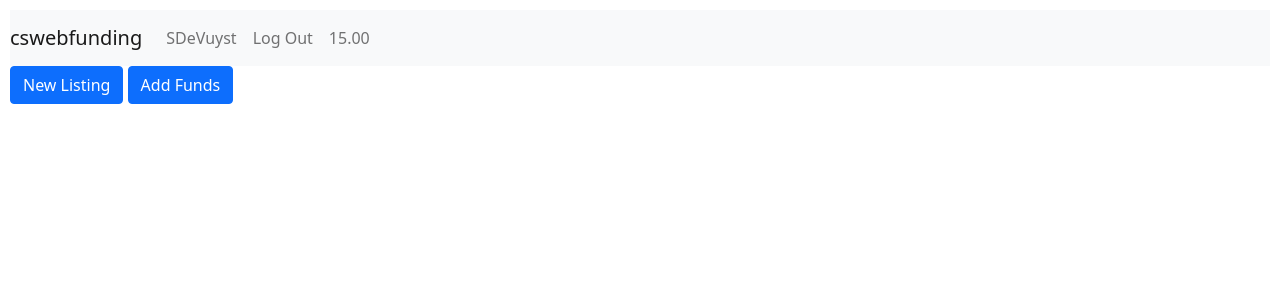
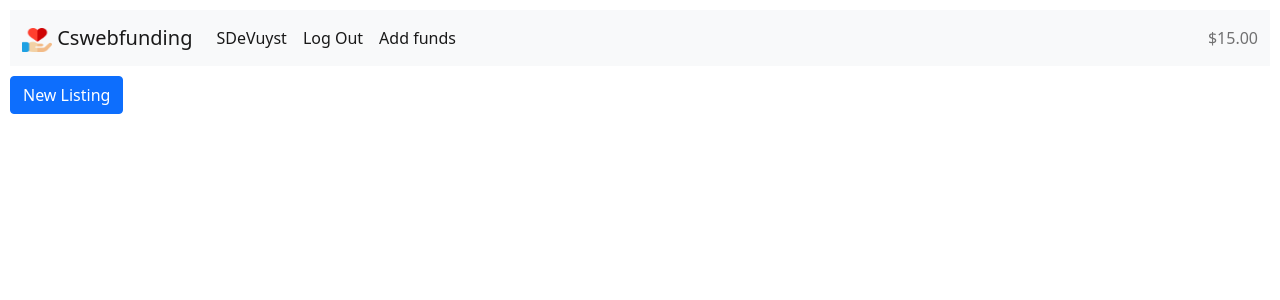
Before and after one commit to SDeVuyst/CS50W-final-project, a Django app: page / in a window 1280 px wide. Shown: the top 300 px of the page. Run offline with Django 3.2, Linux system fonts and the light colour scheme; a user stored in the database is signed in.

Commit message:
changed funding button and bugfixes

```diff
--- a/FINAL PROJECT/cswebfunding/models.py
+++ b/FINAL PROJECT/cswebfunding/models.py
@@ -5,6 +5,7 @@ from django.db import models
 class User(AbstractUser):
    # Balance can be maximum 999,999.99
    balance = models.DecimalField(max_digits=8, decimal_places=2, default=0)
+
 
 class Listing(models.Model):
    title = models.CharField(max_length=50)
@@ -15,4 +16,4 @@ class Listing(models.Model):
    goal = models.PositiveIntegerField()
    amountbackers = models.PositiveIntegerField(default=0)
    created_at = models.DateTimeField(auto_now_add=True)
-   final_date = models.DateTimeField()
+   final_date = models.DateField()
--- a/FINAL PROJECT/cswebfunding/static/cswebfunding/styles.css
+++ b/FINAL PROJECT/cswebfunding/static/cswebfunding/styles.css
@@ -1,7 +1,19 @@
 body {
   margin: 10px;
+}
+
+a {
+  cursor: pointer
+}
+
+nav {
+  margin-bottom: 10px;
 }
 
 .form-group {
   margin: 10px;
 }
+
+.end {
+  align-content:right ;
+}
--- a/FINAL PROJECT/cswebfunding/templates/cswebfunding/index.html
+++ b/FINAL PROJECT/cswebfunding/templates/cswebfunding/index.html
@@ -5,43 +5,4 @@
 <!-- Button redirect to newmodal page -->
 <a href="{% url 'newlisting' %}"><button class="btn btn-primary">New Listing</button></a>
 
-<!-- Button trigger modal to add funds -->
-<button onclick="hidemodalmessage()" type="button" class="btn btn-primary" data-bs-toggle="modal" data-bs-target="#fundsModal">Add Funds</button>
-
-<!-- Modal to add funds -->
-<div class="modal fade" id="fundsModal" tabindex="-1" aria-labelledby="fundsModalLabel" aria-hidden="true">
-    <div class="modal-dialog">
-      <div class="modal-content">
-
-        <!-- Modal Header -->
-        <div class="modal-header">
-          <h5 class="modal-title" id="fundsModalLabel">Add Funds</h5>
-          <button type="button" class="btn-close" data-bs-dismiss="modal" aria-label="Close"></button>
-        </div>
-
-        <!-- Modal Body -->
-        <div class="modal-body">
-
-            <div class="input-group mb-3">
-              <span class="input-group-text">$</span>
-              <input id="amount" type="text" class="form-control" autocomplete="off" aria-label="Amount">
-            </div>
-
-            <div id="modalmessagediv" hidden>
-              <hr>
-              <p id="modalmessage"></p>
-            </div>
-
-        </div>
-
-        <!-- Modal Footer -->
-        <div class="modal-footer">
-          <button type="button" class="btn btn-secondary" data-bs-dismiss="modal">Cancel</button>
-          <button type="button" class="btn btn-primary" onclick="addfunds()">Add funds</button>
-        </div>
-
-      </div>
-    </div>
-</div>
-
 {% endblock %}
--- a/FINAL PROJECT/cswebfunding/templates/cswebfunding/layout.html
+++ b/FINAL PROJECT/cswebfunding/templates/cswebfunding/layout.html
@@ -8,23 +8,38 @@
         <link href="{% static 'cswebfunding/styles.css' %}" rel="stylesheet">
         <meta charset=“UTF-8”>
         <script src="{% static 'cswebfunding/cswebfunding.js' %}"></script>
-        <link rel="shortcut icon" href="#">
+        <link rel="shortcut icon" href="{% url 'index' %}">
+
     </head>
     <body>
+        <nav class="navbar navbar-expand-lg navbar-light bg-light">
+            <div class="container-fluid">
+                <a class="navbar-brand" href="{% url 'index' %}">
+                    <!-- Credit to https://www.flaticon.com/free-icon/heart_838618?term=donat&related_id=838618 -->
+                    <img src="/static/cswebfunding/heart.png" alt="logo" width="30" height="24">
+                    Cswebfunding
+                </a>
+                <button class="navbar-toggler" type="button" data-bs-toggle="collapse" data-bs-target="#navbarText" aria-controls="navbarText" aria-expanded="false" aria-label="Toggle navigation">
+                    <span class="navbar-toggler-icon"></span>
+                </button>
+                <div class="collapse navbar-collapse" id="navbarText">
+                    <ul class="navbar-nav me-auto mb-2 mb-lg-0">
 
-        <nav class="navbar navbar-expand-lg navbar-light bg-light">
-            <a class="navbar-brand" href="{% url 'index' %}">cswebfunding</a>
-
-            <div>
-              <ul class="navbar-nav mr-auto">
                     {% if user.is_authenticated %}
                         <li class="nav-item">
-                        <a class="nav-link" href="{% url 'index' %}">{{ user.username }}</a>
+                            <a class="nav-link active" href="{% url 'index' %}">{{ user.username }}</a>
                         </li>
                         <li class="nav-item">
-                        <a class="nav-link" href="{% url 'logout' %}">Log Out</a>
+                            <a class="nav-link active" href="{% url 'logout' %}">Log Out</a>
                         </li>
-                    <li class="nav-link" id="balance">{{ user.balance }}</li>
+                        <li class="nav-item">
+                            <a class="nav-link active" onclick="hidemodalmessage()" data-bs-toggle="modal" data-bs-target="#fundsModal">Add funds</a>
+                        </li>
+                    </ul>
+                    <span class="navbar-text" id="balance">
+                        ${{ user.balance }}
+                    </span>
+
                     {% else %}
                         <li class="nav-item">
                             <a class="nav-link" href="{% url 'login' %}">Log In</a>
@@ -32,14 +47,54 @@
                         <li class="nav-item">
                             <a class="nav-link" href="{% url 'register' %}">Register</a>
                         </li>
+                    </ul>
                     {% endif %}
-              </ul>
+                </div>
             </div>
         </nav>
 
         <div class="body">
             {% block body %}
             {% endblock %}
+            <!-- Modal to add funds -->
+            <div class="modal fade" id="fundsModal" tabindex="-1" aria-labelledby="fundsModalLabel" aria-hidden="true">
+                <div class="modal-dialog">
+                <div class="modal-content">
+
+                    <!-- Modal Header -->
+                    <div class="modal-header">
+                    <h5 class="modal-title" id="fundsModalLabel">Add Funds</h5>
+                    <button type="button" class="btn-close" data-bs-dismiss="modal" aria-label="Close"></button>
+                    </div>
+
+                    <!-- Modal Body -->
+                    <div class="modal-body">
+                        <div>
+                            <h6>Your current balance is ${{ user.balance }}</h6>
+                            <hr>
+                        </div>
+                        <div class="input-group mb-3">
+                            <span class="input-group-text">$</span>
+                            <input id="amount" type="text" class="form-control" autocomplete="off" aria-label="Amount">
+                        </div>
+
+                        <div id="modalmessagediv" hidden>
+                            <hr>
+                            <p id="modalmessage"></p>
+                        </div>
+
+                    </div>
+
+                    <!-- Modal Footer -->
+                    <div class="modal-footer">
+                    <button type="button" class="btn btn-secondary" data-bs-dismiss="modal">Cancel</button>
+                    <button type="button" class="btn btn-primary" onclick="addfunds()">Add funds</button>
+                    </div>
+
+                </div>
+                </div>
+            </div>
+
         </div>
         <script src="https://cdn.jsdelivr.net/npm/bootstrap@5.0.2/dist/js/bootstrap.bundle.min.js" integrity="sha384-MrcW6ZMFYlzcLA8Nl+NtUVF0sA7MsXsP1UyJoMp4YLEuNSfAP+JcXn/tWtIaxVXM" crossorigin="anonymous"></script>
     </body>
--- a/FINAL PROJECT/cswebfunding/templates/cswebfunding/newlisting.html
+++ b/FINAL PROJECT/cswebfunding/templates/cswebfunding/newlisting.html
@@ -29,9 +29,9 @@
     </div>
     <!--TODO Main image input -->
 
-    <!-- Final date input -->
+    <!-- Final date input starting from today and maximum 5 years from now-->
     <div class="form-group">
-        <input onclick="setdatelisting(); this.onclick=null;" required class="form-control" type="datetime-local" name="final_date" id="datefield">
+        <input onclick="setdatelisting(); this.onclick=null;" required class="form-control" type="date" name="final_date" id="datefield">
     </div>
 
     <!-- Submit button -->
--- a/FINAL PROJECT/cswebfunding/views.py
+++ b/FINAL PROJECT/cswebfunding/views.py
@@ -65,7 +65,7 @@ def register(request):
     else:
         return render(request, "cswebfunding/register.html")
 
-# API ROUTES
+
 def addfunds(request, amount):
     # Convert amount from string to decimal
     amount = Decimal(amount)
```
Also changed, not shown: FINAL PROJECT/cswebfunding/migrations/0007_alter_listing_final_date.py (added), FINAL PROJECT/cswebfunding/static/cswebfunding/heart.png (added), FINAL PROJECT/db.sqlite3. Lines whose indentation alone changed are shown as unchanged.
